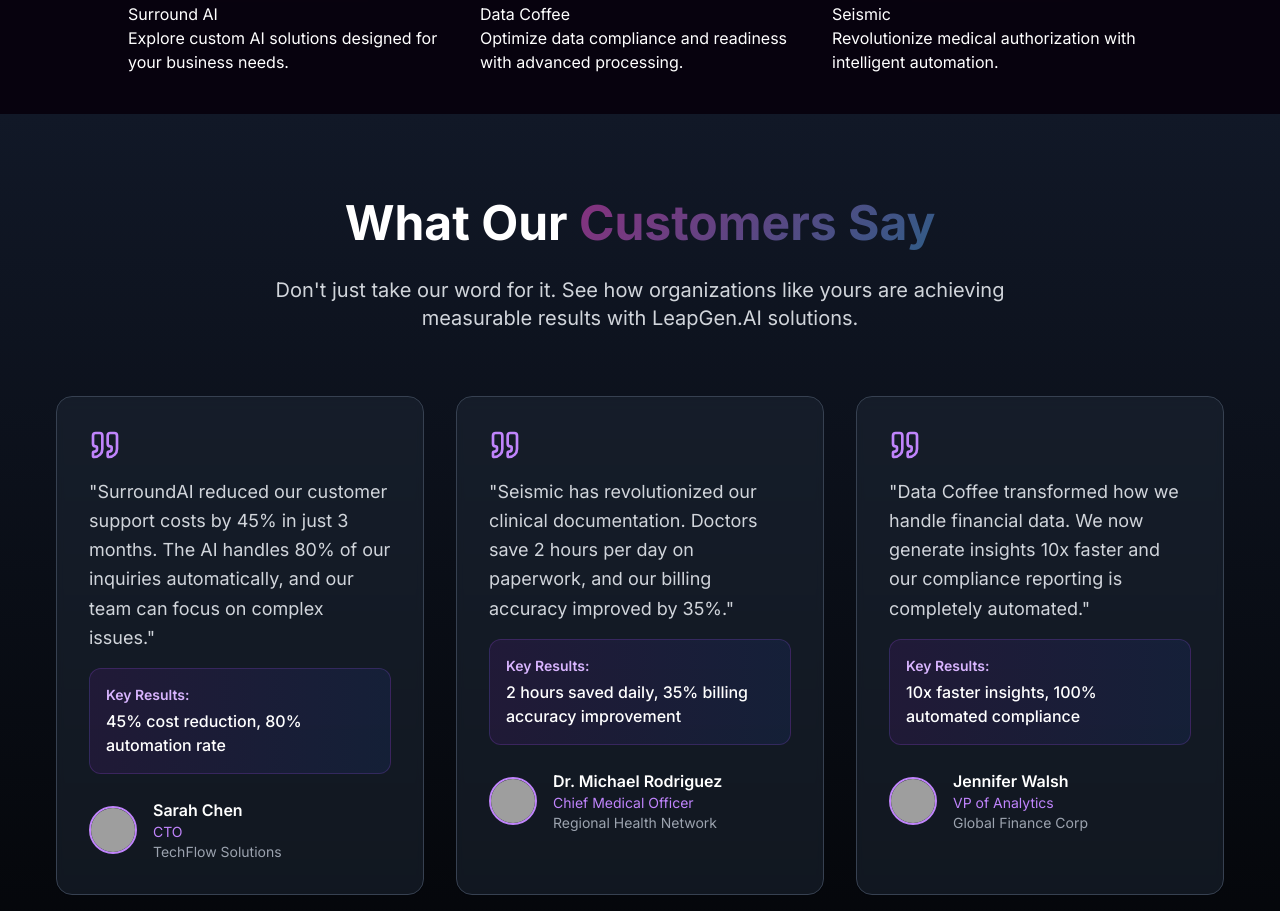
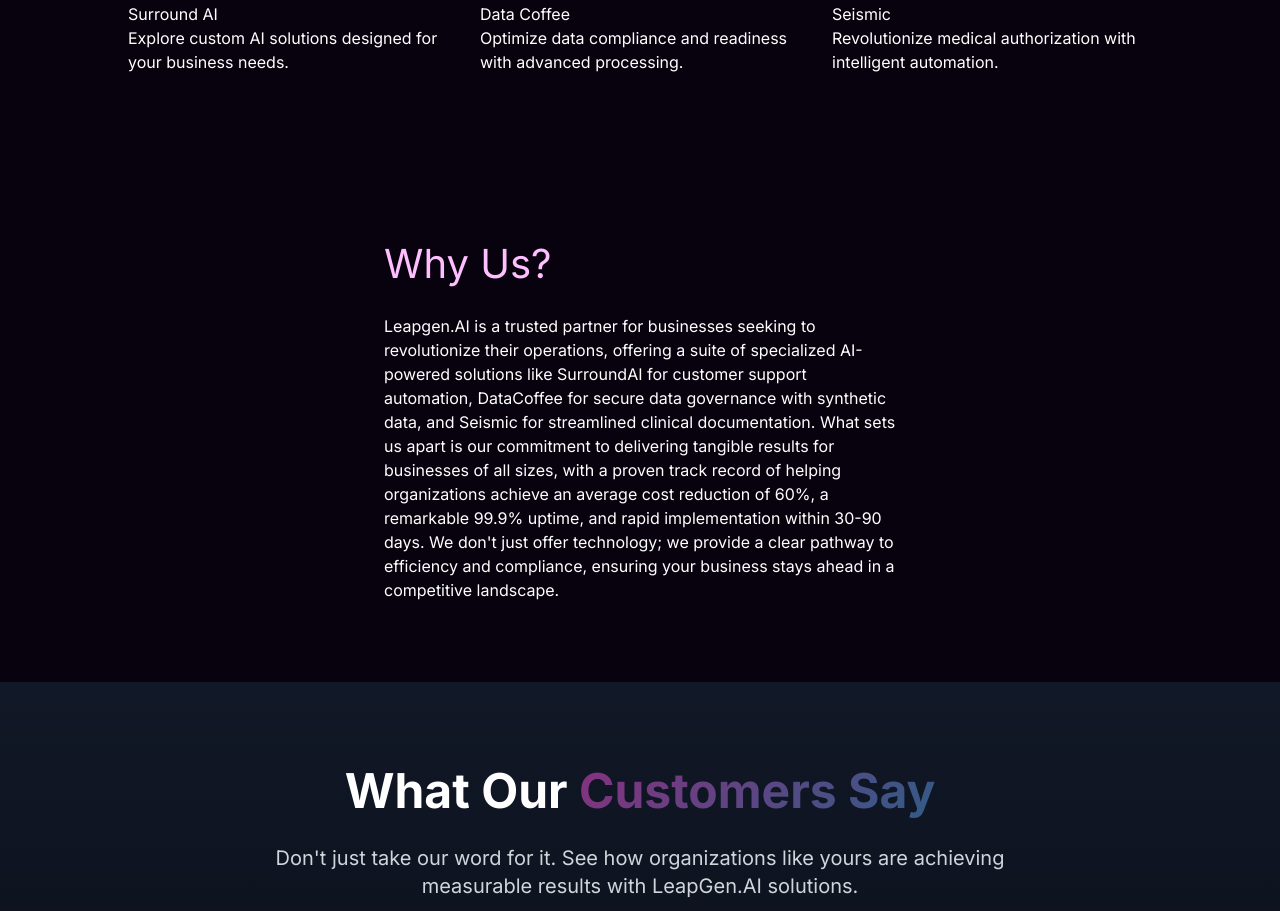
Before and after one commit to LeapGenSolutions/leapgen-website-v2, a React (Vite) app: page / in a window 1280 px wide. Shown: the part 3827-4738 px from the top of the page. Built offline with nearby package versions, Linux system fonts and the light colour scheme; grey boxes are pictures that could not be loaded.

Commit message:
Added Why Us

```diff
--- a/src/pages/Index.tsx
+++ b/src/pages/Index.tsx
@@ -7,6 +7,7 @@ import SEO from '../components/SEO'
 import { useAnalytics } from '@/utils/analytics';
 import AboutUs from './AboutUs';
 import Features from './Features';
+import WhyUs from './WhyUs';
 
 const Index = () => {
   const analytics = useAnalytics();
@@ -34,6 +35,7 @@ const Index = () => {
         <HeroSection />
         <ProductsSection />
         <Features />
+        <WhyUs />
         <TestimonialsSection />
         <CTASection />
 
--- /dev/null
+++ b/src/pages/WhyUs.tsx
@@ -0,0 +1,38 @@
+import React, { useEffect, useState } from "react";
+import globeImage from "../assets/globe-image.png";
+import Logo from "../assets/logo.png";
+
+const WhyUs = () => {
+  const [isVisible, setIsVisible] = useState(false);
+
+  useEffect(() => {
+    const observer = new IntersectionObserver((entries) => {
+      setIsVisible(entries[0].isIntersecting);
+    });
+    observer.observe(document.querySelector(".custom-border-container"));
+    return () => observer.disconnect();
+  }, []);
+
+  return (
+    <div className="relative flex items-center justify-center p-10 bg-[#07020e] pt-[80px]">
+      <div
+        className={`relative z-10 flex flex-row flex-wrap max-md:flex-col max-md:w-fit items-center p-10 bg-[#07020e] rounded-xl custom-border-container`}
+      >
+        <div
+          className={`max-w-lg text-white mb-8 md:mb-0 gap-[20px] flex flex-col about_div1 ${
+            isVisible ? "is-visible" : ""
+          }`}
+        >
+          <h1 className="text-[40px] max-md:text-[25px] font-normal text-[#FFBFFF]">
+            Why Us?
+          </h1>
+          <p className="text-base text-[16px] max-md:text-[14px]">
+            Leapgen.AI is a trusted partner for businesses seeking to revolutionize their operations, offering a suite of specialized AI-powered solutions like SurroundAI for customer support automation, DataCoffee for secure data governance with synthetic data, and Seismic for streamlined clinical documentation. What sets us apart is our commitment to delivering tangible results for businesses of all sizes, with a proven track record of helping organizations achieve an average cost reduction of 60%, a remarkable 99.9% uptime, and rapid implementation within 30-90 days. We don't just offer technology; we provide a clear pathway to efficiency and compliance, ensuring your business stays ahead in a competitive landscape.
+          </p>
+        </div>
+      </div>
+    </div>
+  );
+};
+
+export default WhyUs;
```
